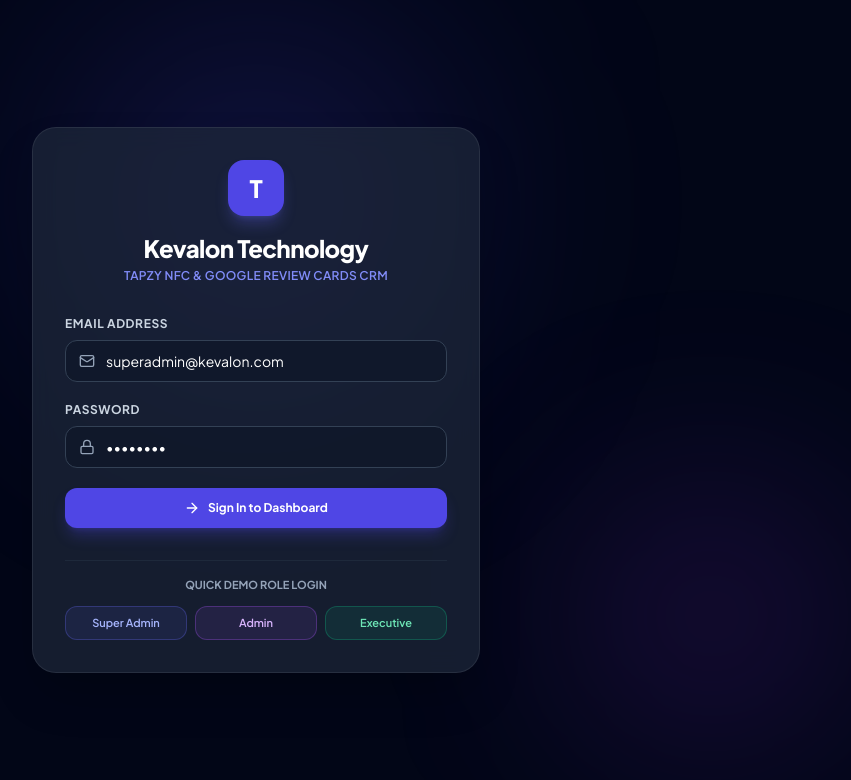
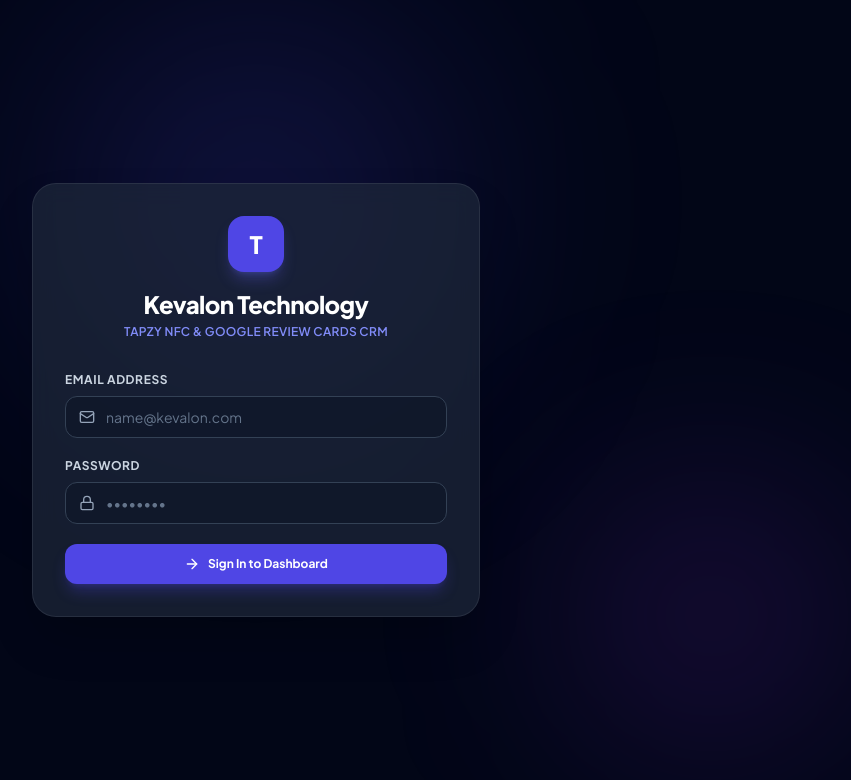
Before and after one commit to kevalontechnology/TAPZY-F, a React (Vite) app: page /login in a window 1280 px wide. Shown: the top 780 px of the page, without its empty margins (384-1235 px from the left). Built offline with nearby package versions, Linux system fonts and the light colour scheme; no server answers.

Commit message:
first commit

```diff
--- a/src/pages/Login.jsx
+++ b/src/pages/Login.jsx
@@ -2,12 +2,12 @@
 import { useDispatch, useSelector } from 'react-redux';
 import { login, clearError } from '../redux/slices/authSlice';
 import { useNavigate } from 'react-router-dom';
-import { Shield, Lock, Mail, ArrowRight, CheckCircle2 } from 'lucide-react';
+import { Lock, Mail, ArrowRight } from 'lucide-react';
 import Button from '../components/Button';
 
 const Login = () => {
-  const [email, setEmail] = useState('superadmin@kevalon.com');
-  const [password, setPassword] = useState('admin123');
+  const [email, setEmail] = useState('');
+  const [password, setPassword] = useState('');
 
   const dispatch = useDispatch();
   const navigate = useNavigate();
@@ -20,11 +20,6 @@
     if (res.meta.requestStatus === 'fulfilled') {
       navigate('/dashboard');
     }
-  };
-
-  const handleDemoFill = (demoEmail, demoPass) => {
-    setEmail(demoEmail);
-    setPassword(demoPass);
   };
 
   return (
@@ -95,33 +90,6 @@
             Sign In to Dashboard
           </Button>
         </form>
-
-        {/* Demo Fast Logins */}
-        <div className="pt-4 border-t border-slate-800">
-          <p className="text-[11px] font-bold text-slate-400 uppercase text-center mb-3">
-            Quick Demo Role Login
-          </p>
-          <div className="grid grid-cols-3 gap-2">
-            <button
-              onClick={() => handleDemoFill('superadmin@kevalon.com', 'admin123')}
-              className="rounded-xl border border-indigo-500/30 bg-indigo-500/10 p-2 text-[11px] font-semibold text-indigo-300 hover:bg-indigo-500/20 transition-colors"
-            >
-              Super Admin
-            </button>
-            <button
-              onClick={() => handleDemoFill('admin@kevalon.com', 'admin123')}
-              className="rounded-xl border border-purple-500/30 bg-purple-500/10 p-2 text-[11px] font-semibold text-purple-300 hover:bg-purple-500/20 transition-colors"
-            >
-              Admin
-            </button>
-            <button
-              onClick={() => handleDemoFill('rahul@kevalon.com', 'exec123')}
-              className="rounded-xl border border-emerald-500/30 bg-emerald-500/10 p-2 text-[11px] font-semibold text-emerald-300 hover:bg-emerald-500/20 transition-colors"
-            >
-              Executive
-            </button>
-          </div>
-        </div>
       </div>
     </div>
   );
```
